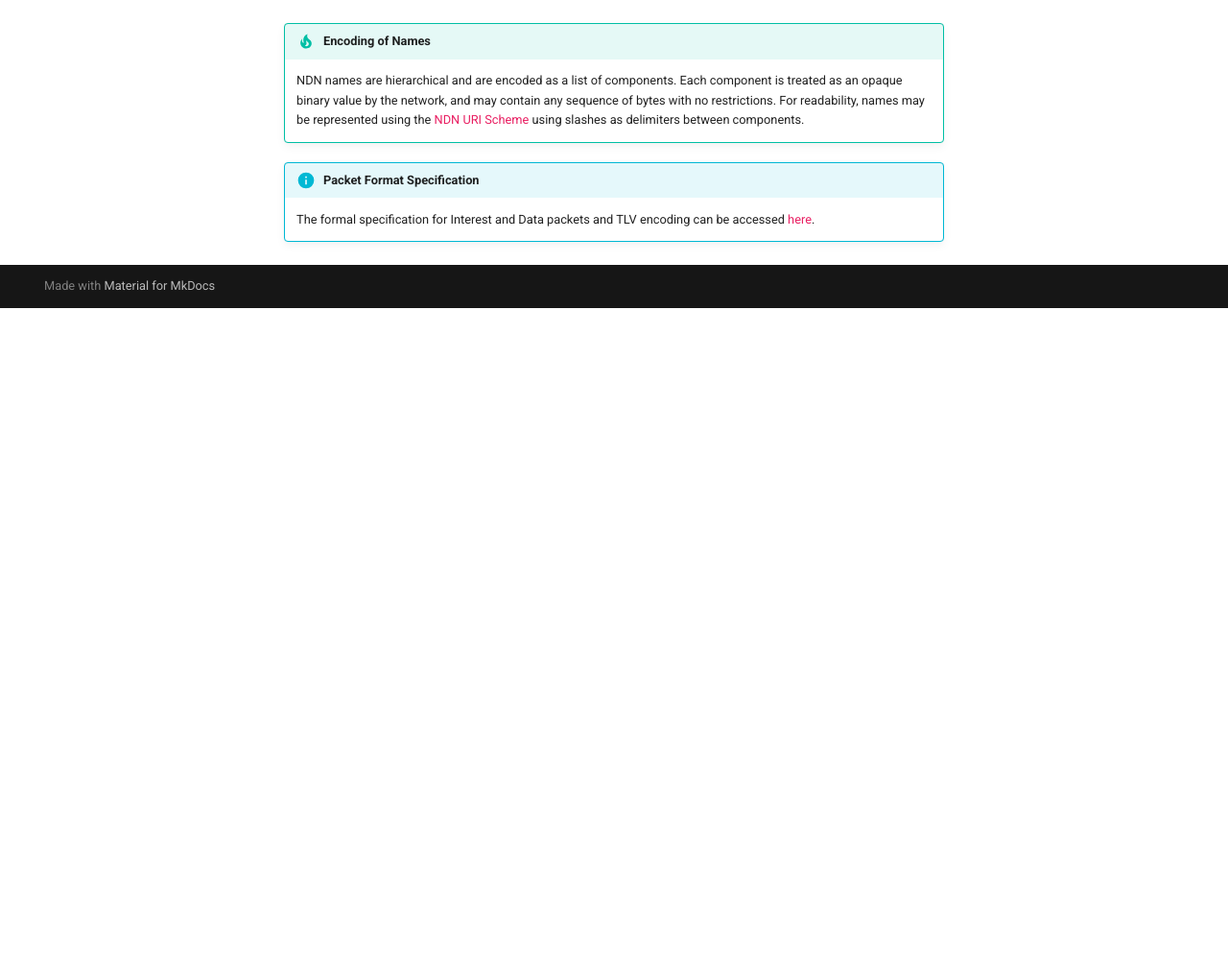
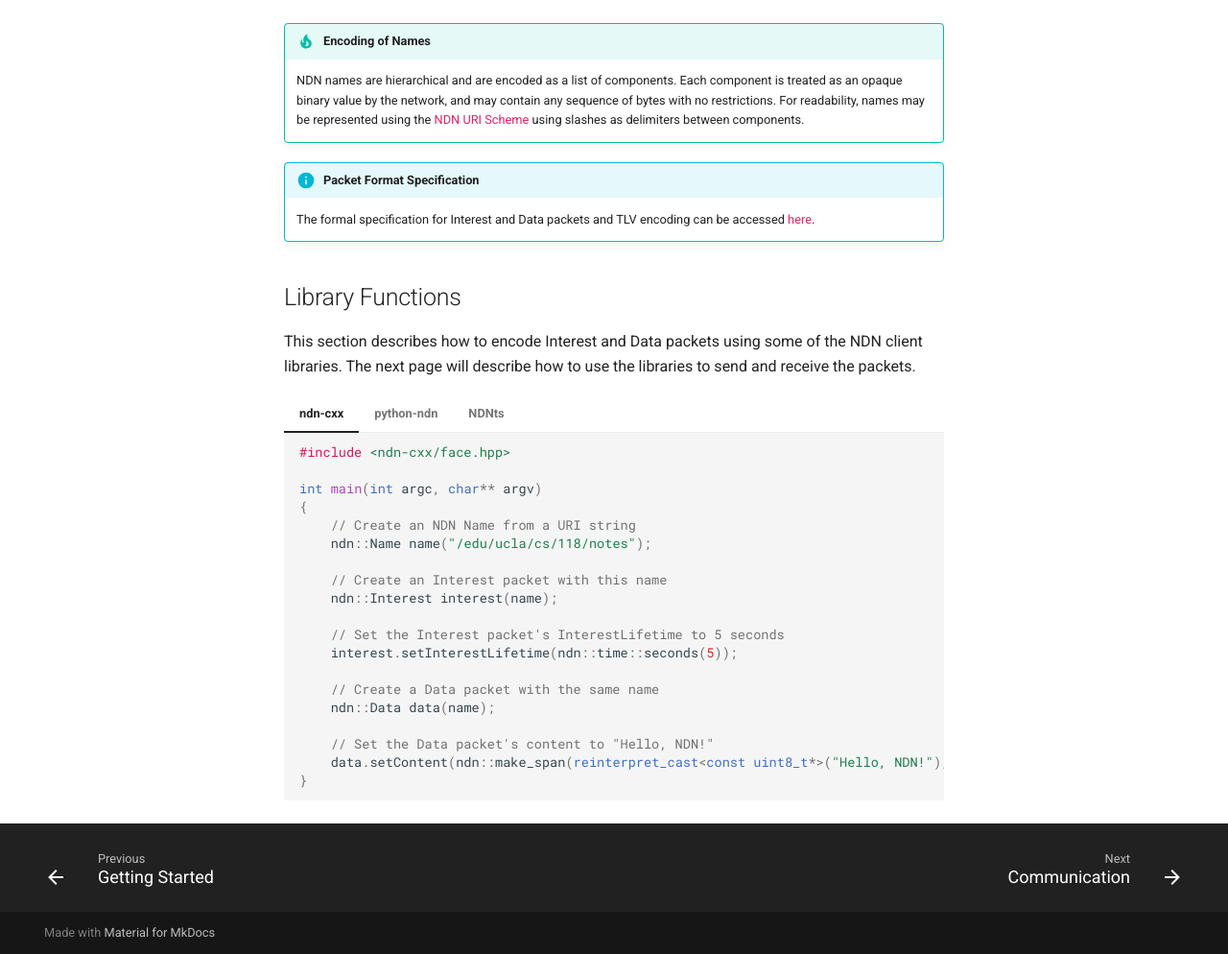
Before and after one commit to named-data/ndn-101, an MkDocs documentation site: the page built from docs/packets.md, in a window 1280 px wide and 1400 px high, scrolled down 1509 px, cut to the strip 406-1400 px from the top of the window. Shown: the whole strip at 96% size. Built offline with MkDocs 1.6.1 and Material for MkDocs 9.7.7, drawn with Linux system fonts in a browser that asks for light colours; before the commit the page ends 2236 px from its top, so only the background shows below that; some of the changed text lies outside the part shown.

````diff
--- a/docs/packets.md
+++ b/docs/packets.md
@@ -57,3 +57,76 @@ The following example illustrates the TLV encoding of the Interest and Data pack
 
 !!! info "Packet Format Specification"
     The formal specification for Interest and Data packets and TLV encoding can be accessed [here](https://docs.named-data.net/NDN-packet-spec/current/).
+
+## Library Functions
+
+This section describes how to encode Interest and Data packets using some of the NDN client libraries.
+The next page will describe how to use the libraries to send and receive the packets.
+
+=== "ndn-cxx"
+
+    ``` c++
+    #include <ndn-cxx/face.hpp>
+
+    int main(int argc, char** argv)
+    {
+        // Create an NDN Name from a URI string
+        ndn::Name name("/edu/ucla/cs/118/notes");
+
+        // Create an Interest packet with this name
+        ndn::Interest interest(name);
+
+        // Set the Interest packet's InterestLifetime to 5 seconds
+        interest.setInterestLifetime(ndn::time::seconds(5));
+
+        // Create a Data packet with the same name
+        ndn::Data data(name);
+
+        // Set the Data packet's content to "Hello, NDN!"
+        data.setContent(ndn::make_span(reinterpret_cast<const uint8_t*>("Hello, NDN!"), 13));
+    }
+    ```
+
+=== "python-ndn"
+
+    ``` python
+    from ndn.encoding import Name
+    from ndn.types import Interest, Data
+
+    # Create an NDN name from a URI string
+    name = Name.from_str('/edu/ucla/cs/118/notes')
+
+    # Create an Interest packet with this name
+    interest = Interest(name)
+
+    # Set the Interest packet's InterestLifetime to 5 seconds
+    interest.interest_lifetime = 5000
+
+    # Create a Data packet with the same name
+    data = Data(name)
+
+    # Set the Data packet's content to "Hello, NDN!"
+    data.content = b'Hello, NDN!'
+    ```
+
+=== "NDNts"
+
+    ``` typescript
+    import { Name, Interest, Data } from '@ndn/packet';
+    import { toUtf8 } from '@ndn/util';
+
+    // Create an NDN name from a URI string
+    const name = new Name('/edu/ucla/cs/118/notes');
+
+    // Create an Interest packet with this name
+    const interest = new Interest(name);
+
+    // Set the Interest packet's InterestLifetime to 5 seconds
+    interest.lifetime = 5000;
+
+    // Create a Data packet with the same name
+    const data = new Data(name);
+
+    // Set the Data packet's content to "Hello, NDN!"
+    data.content = toUtf8('Hello, NDN!');
+    ```
--- a/mkdocs.yml
+++ b/mkdocs.yml
@@ -3,11 +3,15 @@ theme:
   name: material
   palette:
     primary: pink
+  features:
+  - content.tabs.link
+  - navigation.footer
 
 nav:
   - 'index.md'
   - 'getting-started.md'
   - 'packets.md'
+  - 'communication.md'
 
 markdown_extensions:
   - admonition
@@ -17,3 +21,5 @@ markdown_extensions:
       - name: mermaid
         class: mermaid
         format: !!python/name:pymdownx.superfences.fence_code_format
+  - pymdownx.tabbed:
+      alternate_style: true
````
Also changed, not shown: docs/communication.md (added, +208 -0 lines).
